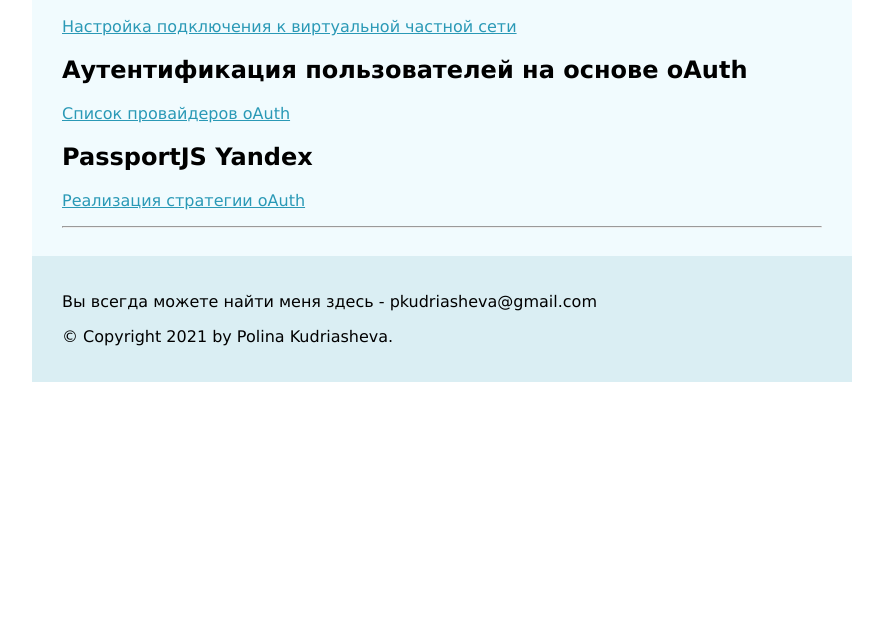
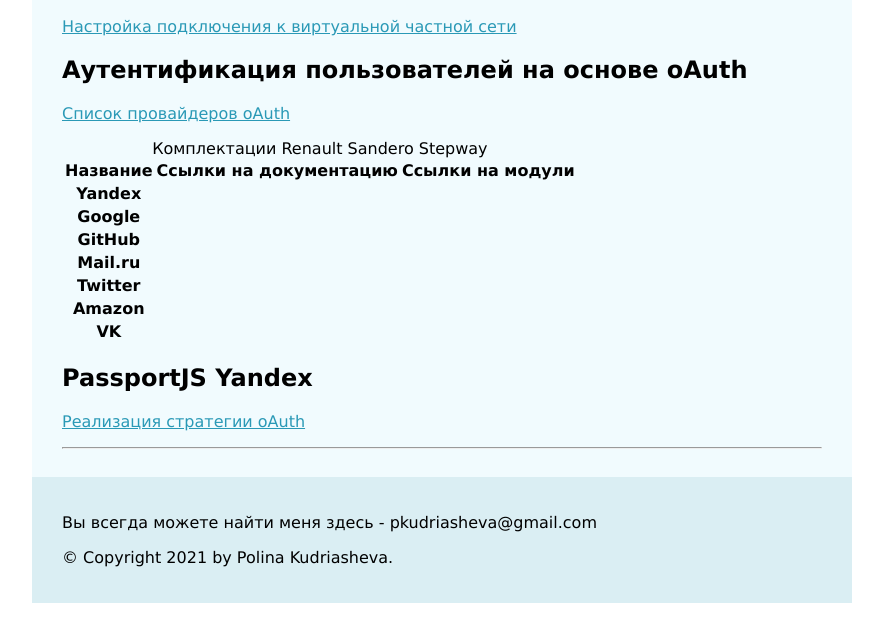
Before and after one commit to PolinaKudriasheva/PIT, a plain HTML site: page index.html in a window 1280 px wide. Shown: the part 1961-2602 px from the top of the page, without its empty margins (198-1081 px from the left). Before the commit the page ends 2393 px from the top, so only its background shows below. Drawn offline with Linux system fonts and the light colour scheme.

Commit message:
Update index.html

```diff
--- a/index.html
+++ b/index.html
@@ -27,6 +27,57 @@
   <p><a href="https://docs.google.com/document/d/19h7JDowZcMmMYeLFunnjdiSWczUzbUGyBXzrcVLF-KE/edit?usp=sharing" target="_blank">Настройка подключения к виртуальной частной сети</a></p>
   <h2>Аутентификация пользователей на основе oAuth</h2>
   <p><a href="https://docs.google.com/document/d/12MaTDeBtVzGirViGh1Hlw_Tkhd3yNifv/edit?usp=sharing&ouid=102232409800060082985&rtpof=true&sd=true" target="_blank">Список провайдеров oAuth</a></p>
+
+  <table>
+  <caption>Комплектации Renault Sandero Stepway</caption>
+  <thead>
+    <tr>
+      <th>Название</th>
+      <th>Ссылки на документацию</th>
+      <th>Ссылки на модули</th>
+    </tr>
+  </thead>
+  <tfoot>
+    <tr>
+      <th>VK</th>
+      <td><a href="https://dev.vk.com/api/oauth-parameters" target="_blank"></a></td>
+      <td><a href="https://github.com/stevebest/passport-vkontakte" target="_blank"></a></td>
+    </tr>
+  </tfoot>
+  <tbody>
+    <tr>
+      <th>Yandex</th>
+      <td><a href="https://yandex.ru/dev/direct/doc/start/index.html" target="_blank"></a><a href="https://yandex.ru/dev/direct/doc/start/sandbox.html#sandbox" target="_blank"></a></td>
+      <td><a href="https://yandex.ru/dev/direct/doc/examples-v5/python3.html" target="_blank"></a></td>
+    </tr>
+    <tr>
+      <th>Google</th>
+      <td><a href="https://developers.google.com/identity/protocols/oauth2" target="_blank"></a></td>
+      <td><a href="https://github.com/googleapis/google-api-python-client" target="_blank"></a></td>
+    </tr>
+    <tr>
+     <th>GitHub</th>
+     <td><a href="https://docs.github.com/en/developers/apps/building-oauth-apps/creating-an-oauth-app" target="_blank"></a></td>
+     <td><a href="https://docs.github.com/en/developers/apps/building-oauth-apps/authorizing-oauth-apps" target="_blank"></a></td>
+    </tr>
+    <tr>
+     <th>Mail.ru</th>
+     <td><a href="https://help.mail.ru/developers/oauth" target="_blank"></a></td>
+     <td><a href="https://help.mail.ru/developers/oauth/button" target="_blank"></a></td>
+    </tr>
+    <tr>
+     <th>Twitter</th>
+     <td><a href="https://developer.twitter.com/en/docs/authentication/oauth-2-0" target="_blank"></a></td>
+     <td><a href="https://developer.twitter.com/en/docs/twitter-api/tools-and-libraries/v2" target="_blank"></a></td>
+    </tr>
+    <tr>
+     <th>Amazon</th>
+     <td><a href="https://docs.aws.amazon.com/cognito/latest/developerguide/authorization-endpoint.html" target="_blank"></a></td>
+     <td><a href="https://developer.amazon.com/docs/login-with-amazon/javascript-sdk-reference.html" target="_blank"></a></td>
+    </tr>
+  </tbody>
+</table>
+
   <h2>PassportJS Yandex</h2>
   <p><a href="https://docs.google.com/document/d/18w5RFvm8t9b4286UuQJl3vYPeKIzYG2OcCzzq9R4Wtc/edit?usp=sharing" target="_blank">Реализация стратегии oAuth</a></p>
    <p><hr>
```
